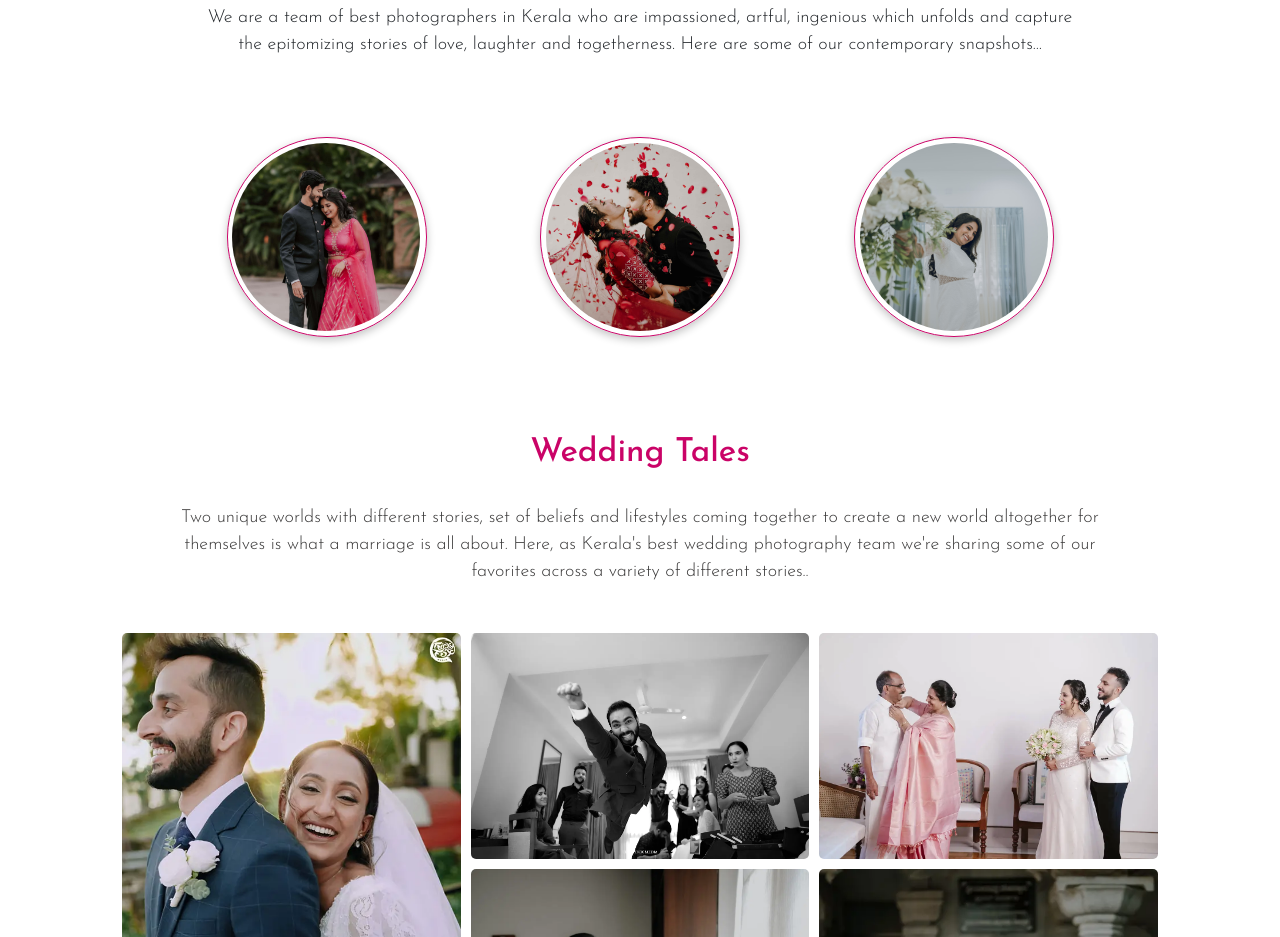
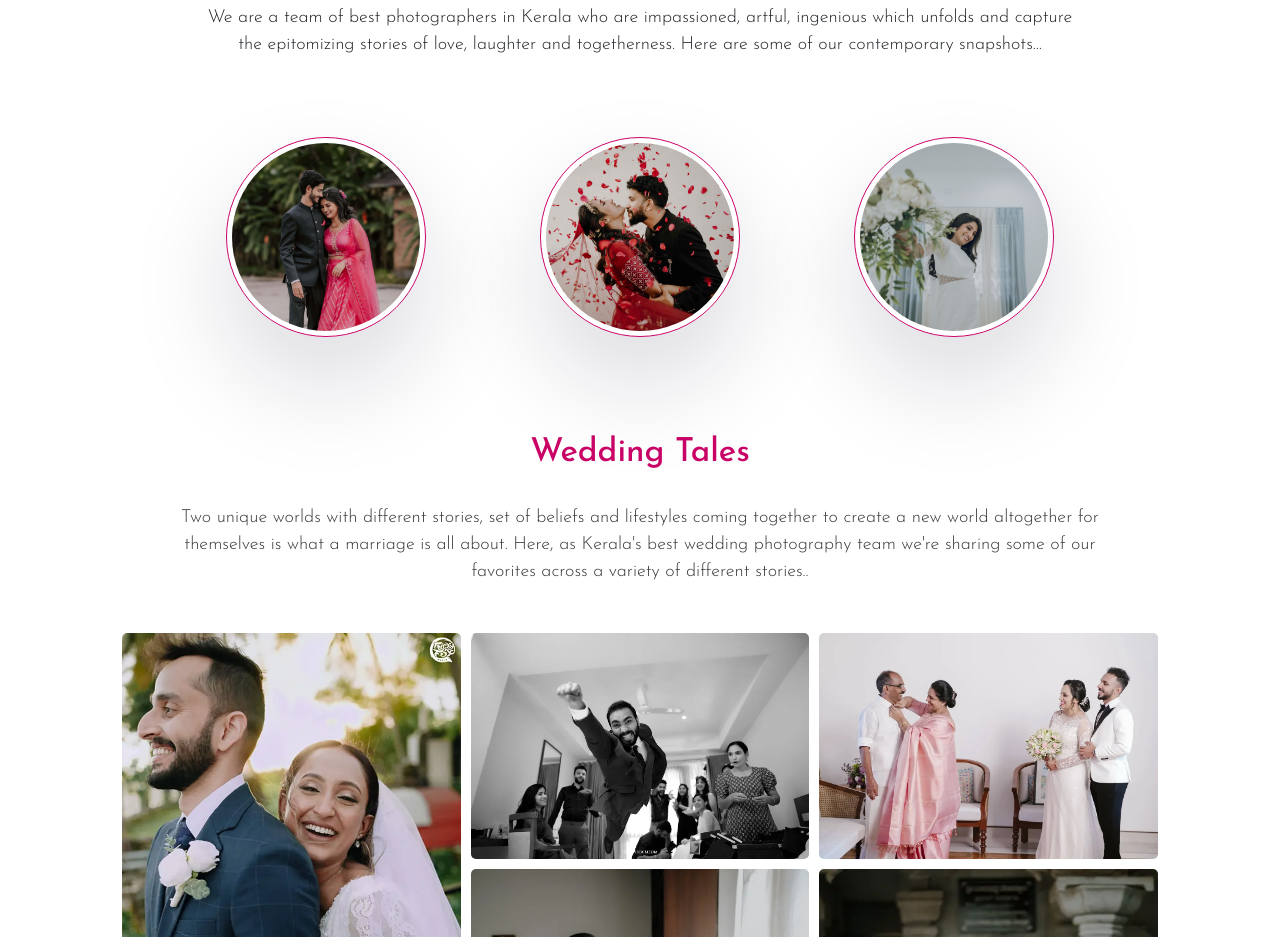
Before and after one commit to arunchamakkalayil/TrickyFox-Media, a plain HTML site: page index.html in a window 1280 px wide. Shown: the part 940-1877 px from the top of the page. Drawn offline with nearby package versions, Linux system fonts and the light colour scheme.

Commit message:
recent image shadow

```diff
--- a/style.css
+++ b/style.css
@@ -575,9 +575,11 @@ a {
 
 }
 .padding img{
-  box-shadow: rgba(0, 0, 0, 0.24) 0px 3px 8px;
+  box-shadow: rgba(17, 12, 46, 0.15) 0px 48px 100px 0px;
 }
-
+.padding img:hover{
+  box-shadow: none;
+}
 .hero-banner {
   width: 85%;
   margin: auto;
```
